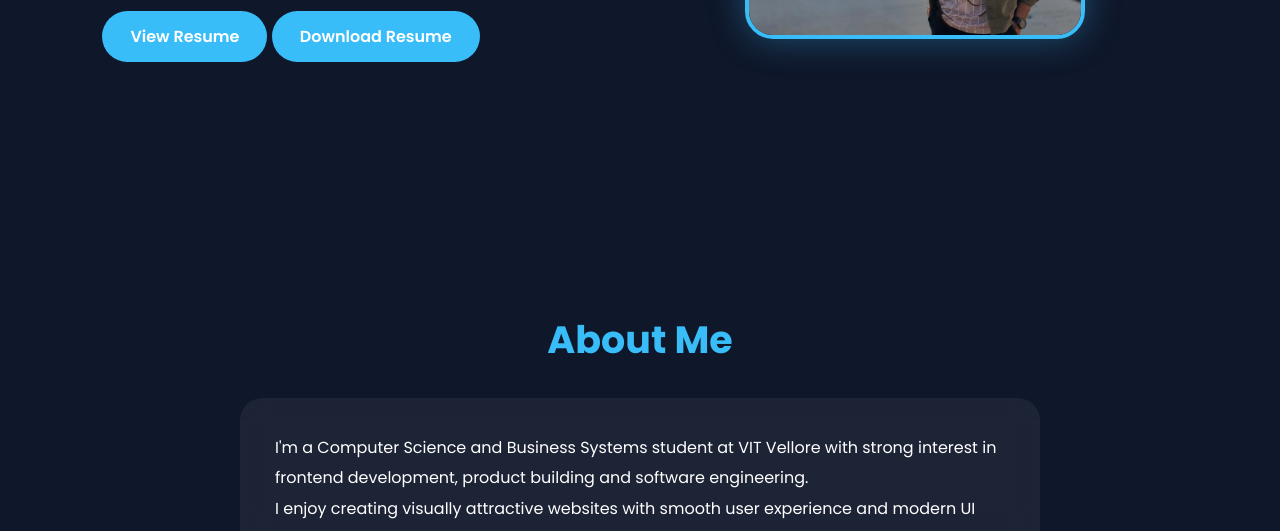
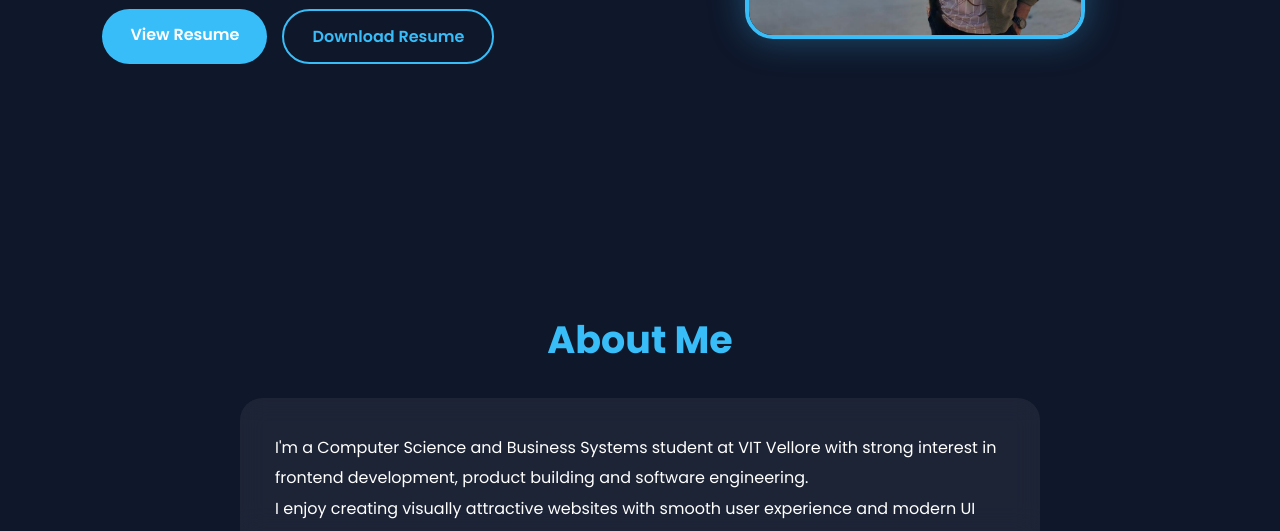
Before and after one commit to aniesh0312/Portfolio, a plain HTML site: page index.html in a window 1280 px wide. Shown: the part 569-1100 px from the top of the page. Drawn offline with Linux system fonts and the light colour scheme.

Commit message:
Update style.css

```diff
--- a/style.css
+++ b/style.css
@@ -176,6 +176,23 @@ section {
   transition: 0.3s;
   margin-top: 5px;
 }
+.resume-buttons{
+  display:flex;
+  gap:15px;
+  margin-top:10px;
+  flex-wrap:wrap;
+}
+
+.secondary-btn{
+  background:transparent;
+  border:2px solid var(--main-color);
+  color:var(--main-color);
+}
+
+.secondary-btn:hover{
+  background:var(--main-color);
+  color:white;
+}
 
 .btn:hover {
   transform: scale(1.05);
```
